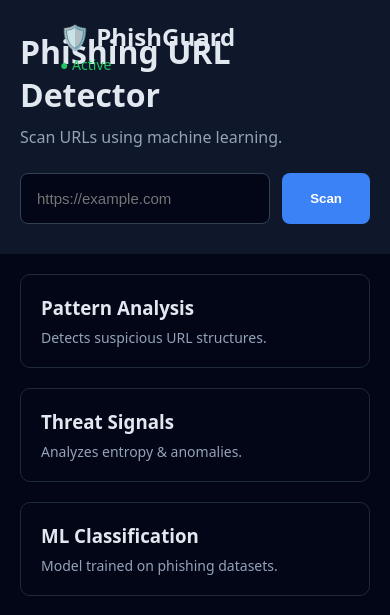
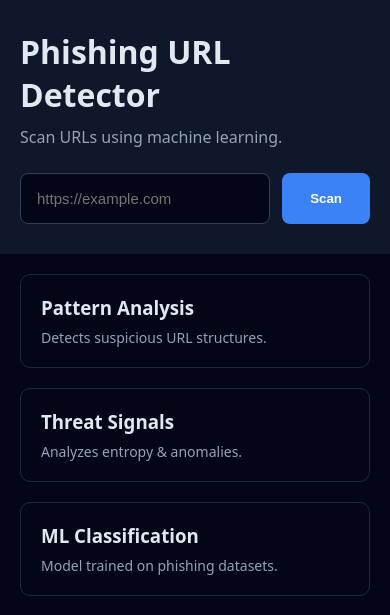
Before and after one commit to Anjor99/Phish_Guard, a FastAPI app: page / in a window 390 px wide. Shown: the top 615 px of the page. Run offline with FastAPI, Linux system fonts and the light colour scheme; parts of the project's set-up code (start-up, migrations or seed data) failed here and were passed over.

Commit message:
display : none; for the top left icon in case of mobile phones

```diff
--- a/static/style.css
+++ b/static/style.css
@@ -143,6 +143,9 @@ body {
 
 /* MOBILE */
 @media (max-width: 900px) {
+    .top {
+        display: none;
+    }
     .app {
         grid-template-columns: 1fr;
         height: auto;
```
